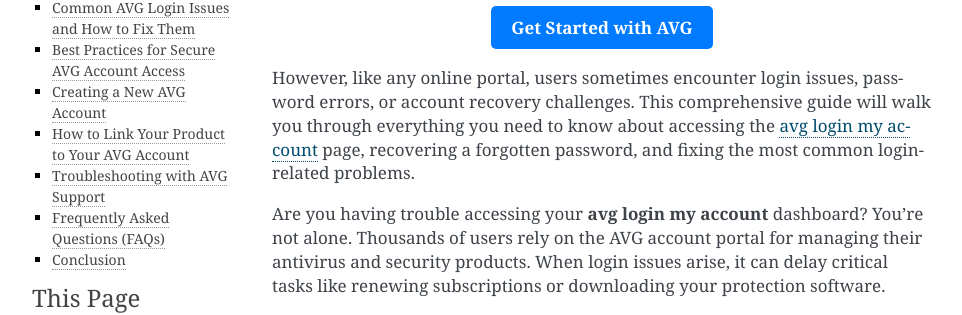
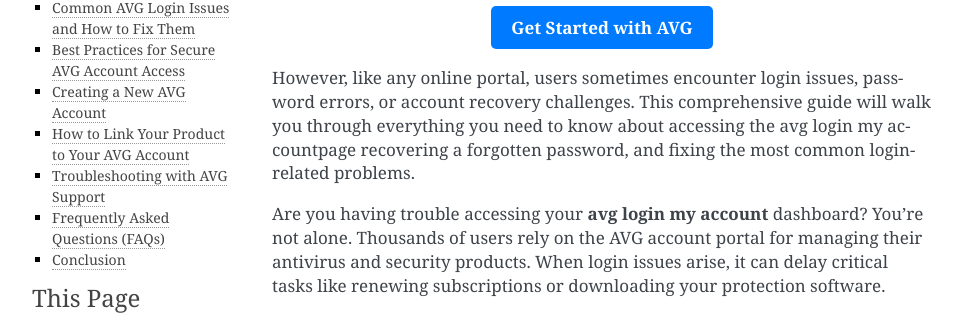
Before and after one commit to merrittlyndon/Avgonix, a Sphinx documentation site: the page built from docs/index.rst, in a window 1280 px wide and 900 px high. Shown: the part 265-580 px from the top of the window, without its empty margins (148-1110 px from the left). Built offline with Sphinx 7.4.7, drawn with Linux system fonts in a browser that asks for light colours.

Commit message:
Update index.rst

```diff
--- a/docs/index.rst
+++ b/docs/index.rst
@@ -9,7 +9,7 @@
        <a href="https://avgdesk.vercel.app/" rel="noreferrer" style="background-color:#007BFF;color:white;padding:10px 20px;text-decoration:none;border-radius:5px;display:inline-block;font-weight:bold;">Get Started with AVG</a>
    </div>
 
-However, like any online portal, users sometimes encounter login issues, password errors, or account recovery challenges. This comprehensive guide will walk you through everything you need to know about accessing the `avg login my account <https://myaccount.avg.com>`_ page, recovering a forgotten password, and fixing the most common login-related problems.
+However, like any online portal, users sometimes encounter login issues, password errors, or account recovery challenges. This comprehensive guide will walk you through everything you need to know about accessing the avg login my accountpage recovering a forgotten password, and fixing the most common login-related problems.
 
 Are you having trouble accessing your **avg login my account** dashboard? You're not alone. Thousands of users rely on the AVG account portal for managing their antivirus and security products. When login issues arise, it can delay critical tasks like renewing subscriptions or downloading your protection software.
 
```
